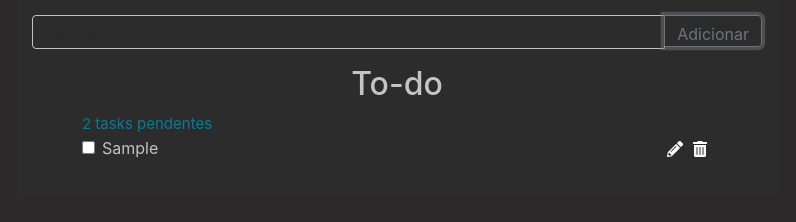
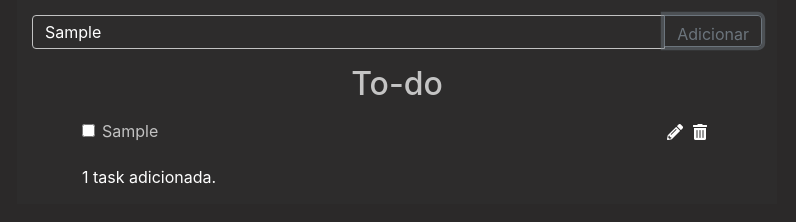
Before and after one commit to kaanda/Estudos-Ariel, a plain HTML site: page to-do/src/index.html in a window 1280 px wide. Both pictures are taken after typing "Sample" into the empty fields and a click on the button "Adicionar". Shown: the whole page, without its empty margins (243-1039 px from the left). Drawn offline with nearby package versions, Linux system fonts and the light colour scheme.

Commit message:
criando funçao para contar tasks adicionadas

```diff
--- a/to-do/src/estilo.css
+++ b/to-do/src/estilo.css
@@ -1,10 +1,15 @@
 body {
-    background: #2B2929;
+  background: #2b2929;
+}
+span {
+  color: #ffffff;
+  margin-bottom: 1em;
 }
 
 ul {
   list-style: none;
   padding: 0px;
+  margin-top: 1em;
 }
 
 li {
@@ -12,7 +17,7 @@ li {
 }
 
 .col-lg-8 {
-    background: #2D2C2C;
+  background: #2d2c2c;
   padding: 15px;
 }
 
@@ -25,9 +30,10 @@ li {
 }
 
 input.form-control:focus {
-    background: #2D2C2C;
+  background: #2d2c2c;
   border: 0;
   border-style: none;
+  color: #ffffff;
 }
 
 .form-check {
@@ -35,31 +41,31 @@ input.form-control:focus {
 }
 
 .form-control {
-    color: #2D2C2C;
-    background-color: #2D2C2C;
+  background-color: #2d2c2c;
   border: 1px solid #c2c2c2;
   height: 100%;
+  color: #ffffff;
 }
 
-.form-check-input:disabled~.form-check-label {
+.form-check-input:disabled ~ .form-check-label {
   text-decoration: line-through;
 }
 
 .input-group-text {
-    background-color: #2D2C2C;
+  background-color: #2d2c2c;
   border: 1px solid #c2c2c2;
   height: 32px;
   padding: 10px;
 }
 
 h2 {
-    color: #C4C4C4;
+  color: #c4c4c4;
   text-align: center;
 }
 
 #tasks-pendentes {
   font-size: 15px;
-    color: #067B95;
+  color: #067b95;
 }
 
 .btn {
--- a/to-do/src/index.html
+++ b/to-do/src/index.html
@@ -31,15 +31,12 @@
                 </div>
 
                 <h2>To-do</h2>
-                <div class="container container-lista">
-                    <span id="tasks-pendentes">2 tasks pendentes</span>
+                <div class="container container-lista" id="recebe-span">
+                    <span id="quantidade-tasks"></span>
                     <ul id="recebe-conteudo"></ul>
                 </div>
-
             </div>
-
             <div class="col" id="coluna-direita"></div>
-
         </div>
 
     </div>
@@ -60,24 +57,3 @@
 </body>
 
 </html>
-
-<!-- TESTES COM A ARIEL
-
-    <!DOCTYPE html>
-<html>
-
-<head>
-    <title>Parcel Sandbox</title>
-    <meta charset="UTF-8" />
-</head>
-
-<body>
-    <input id="teste" type="text" />
-    <div id="de-fora">
-        <div id="app" style="background-color:cadetblue; width: 500px; height: 500px;"></div>
-    </div>
-
-    <script src="index.js"></script>
-</body>
-
-</html> -->
--- a/to-do/src/index.js
+++ b/to-do/src/index.js
@@ -1,5 +1,7 @@
-let btnAdicionar = document.getElementById("btn-adicionar");
-let ulRecebe = document.getElementById("recebe-conteudo");
+const btnAdicionar = document.getElementById("btn-adicionar");
+const ulRecebe = document.getElementById("recebe-conteudo");
+const tagSpan = document.getElementById("quantidade-tasks");
+const recebeSpan = document.getElementById("recebe-span");
 
 function criaElementoComClasse(element, className) {
   let elemento = document.createElement(element);
@@ -7,7 +9,32 @@ function criaElementoComClasse(element, className) {
   return elemento;
 }
 
+function quantidadeDeTasks() {
+  const span = document.createElement("span");
+  let contandoTask = document.querySelectorAll('input[type=checkbox]');
+  let contaTask = 0;
+  let taskNova = 0;
+
+  for (let index = 0; index < contandoTask.length; index++) {
+    if (contandoTask[index].checked || btnAdicionar.click) {
+      contaTask += 1;
+    };
+  }
+
+  taskNova = tagSpan.innerText = contaTask;
+
+  if (taskNova === 1) {
+    taskNova = tagSpan.innerText = contaTask + " task adicionada.";
+  } else {
+    taskNova = tagSpan.innerText = contaTask + " tasks adicionadas.";
+  }
+
+  recebeSpan.appendChild(tagSpan);
+
+}
+
 btnAdicionar.addEventListener("click", () => {
+
   let novaTarefa = document.getElementById("nova-tarefa").value;
   let li = document.createElement("li");
   let div = criaElementoComClasse("div", "form-check");
@@ -27,33 +54,8 @@ btnAdicionar.addEventListener("click", () => {
   div.appendChild(divAcoes);
   divAcoes.appendChild(iPencil);
   divAcoes.appendChild(iTrash);
+
+  quantidadeDeTasks();
+
+
 });
-
-// TESTES COM A ARIEL
-// const pegandoEvento = document.getElementById("teste");
-// let mostrando = document.getElementById("app");
-// let quadradinho = document.getElementById("quadradinho");
-// let deFora = document.getElementById("de-fora");
-
-// pegandoEvento.addEventListener("keyup", e => {
-//     setTimeout(function () {
-//         console.log(e.target.value);
-//         mostrando.innerText = e.target.value;
-//     }, 50);
-// });
-
-// mostrando.addEventListener("click", () => {
-//     let divNova = document.createElement("div");
-//     divNova.className = 'bla'
-//     divNova.style = "background-color: coral; width: 100px; height: 100px;";
-//     divNova.addEventListener("click", function (event) {
-//         divNova.remove()
-//     });
-
-//     deFora.appendChild(divNova);
-
-// });
-
-// quadradinho.addEventListener("click", (e) => {
-//     quadradinho.remove();
-// });
```
Lines whose indentation alone changed are shown as unchanged.
